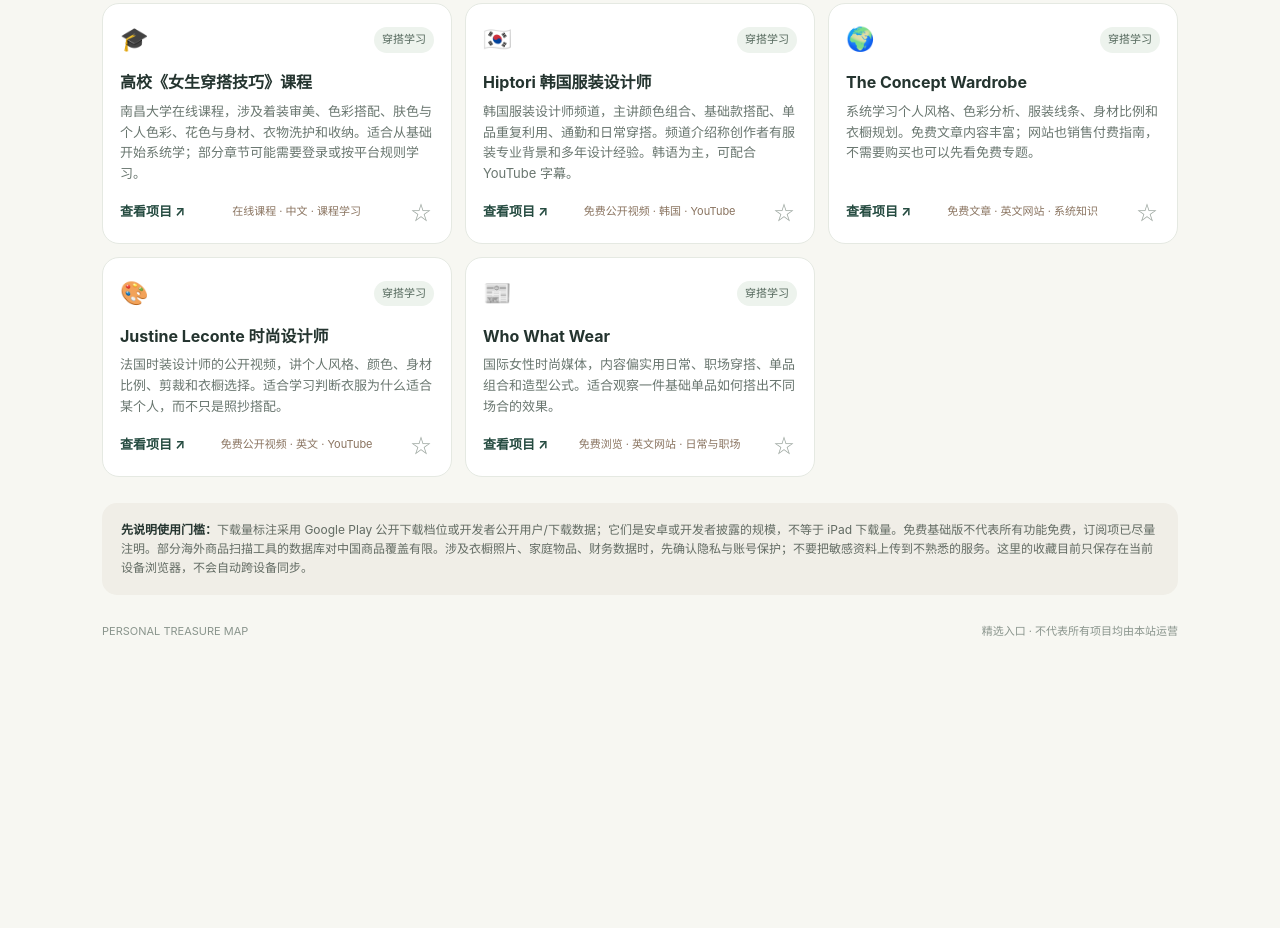
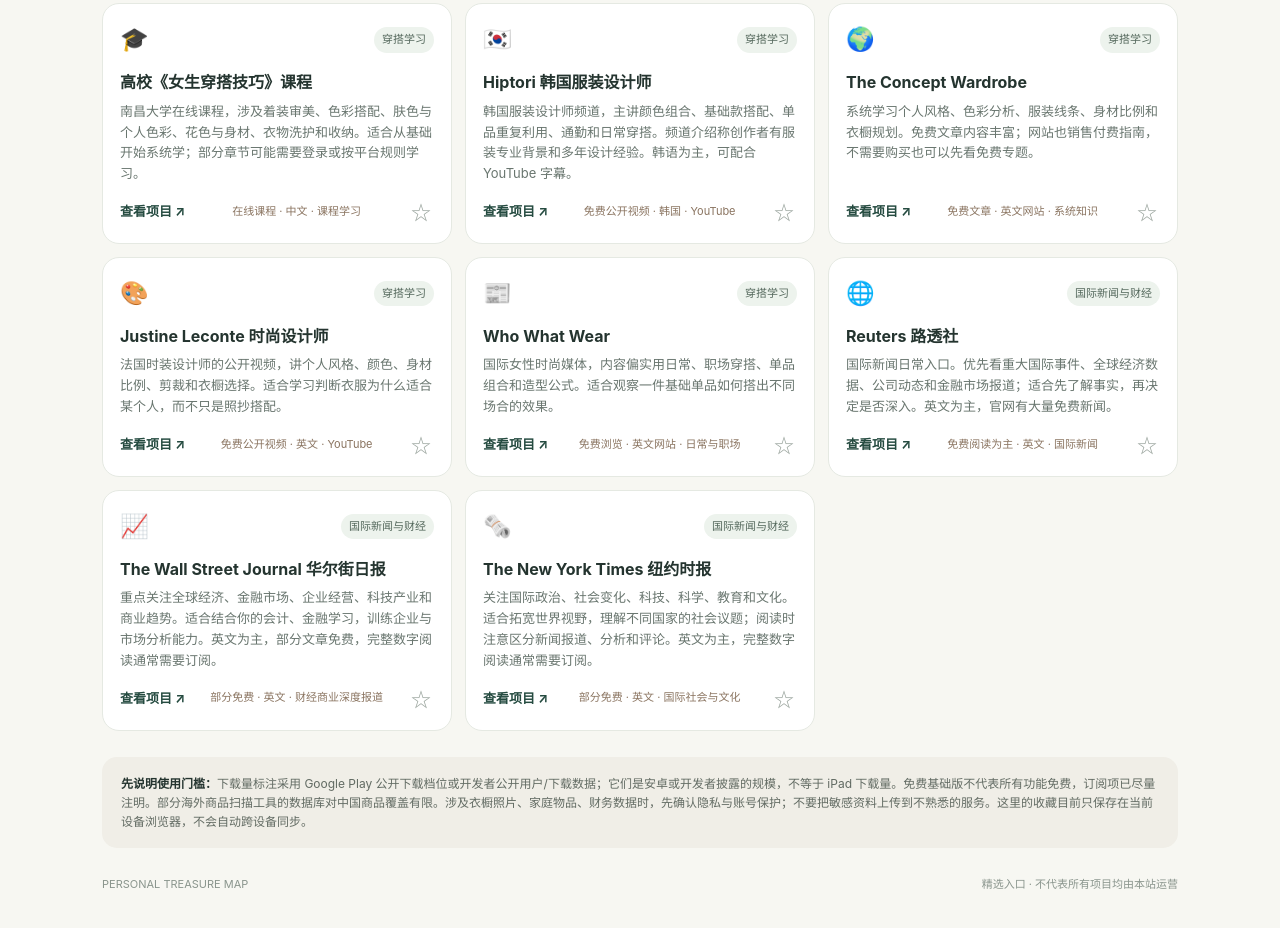
Before and after one commit to yaolu919/my-life-treasure, a plain HTML site: page index.html in a window 1280 px wide. Shown: the part 1864-2792 px from the top of the page. Before the commit the page ends 2568 px from the top, so only its background shows below. Drawn offline with Linux system fonts and the light colour scheme.

Commit message:
Add trusted international news sources and information curation

```diff
--- a/index.html
+++ b/index.html
@@ -4,7 +4,7 @@
 <meta charset="UTF-8">
 <meta name="viewport" content="width=device-width,initial-scale=1,viewport-fit=cover">
 <meta name="theme-color" content="#203b35">
-<meta name="description" content="以生活管理为核心：健康、穿搭、美妆、居家、旅行、个人财务与计划。">
+<meta name="description" content="个人信息与生活管理中心：健康、穿搭、专业成长、财富认知、国际新闻、文化与日常计划。">
 <title>生活宝藏导航</title>
 <style>
 :root{--ink:#24342f;--muted:#718078;--paper:#f7f7f2;--card:#fff;--line:#e5e9e2;--green:#254b40;--mint:#e7f0e9;--gold:#b68b52}
@@ -31,8 +31,8 @@ header{display:flex;align-items:center;justify-content:space-between;gap:16px;pa
 <span style="font-size:10px;letter-spacing:1.5px;color:#9b784c">LIFE & WELLBEING</span><strong style="display:block;font-size:16px;margin:5px 0">生活管理中心</strong><span style="font-size:12px;color:#64746a">健康 · 饮食 · 运动 · 居家 · 形象 · 旅行与生活品质</span>
 </div>
 </section>
-<section class="hero"><p class="eyebrow">A LITTLE MORE WONDER IN EVERYDAY LIFE</p><h2>把真正有用的工具，<br>放进自己的日常生活。</h2><p>这里主要收集生活中真正用得上的工具：健康运动、穿搭衣橱、美妆护肤、家务收纳、家居、旅行、个人财务和生活计划。优先选择有明确用户规模、适合 iPad 或手机、能免费开始使用的项目。</p><div class="hero-note"><span class="pill">中文说明</span><span class="pill">生活实用精选</span><span class="pill">可搜索 · 可收藏</span><span class="pill">手机 / iPad / 电脑可浏览</span></div></section>
-<div class="searchbar"><input id="search" type="search" placeholder="搜索：健康、穿搭、护肤、收纳、记账、计划……" aria-label="搜索资源"></div>
+<section class="hero"><p class="eyebrow">A LITTLE MORE WONDER IN EVERYDAY LIFE</p><h2>把真正有用的工具，<br>放进自己的日常生活。</h2><p>这里不仅收集生活工具，也管理每天值得接触的信息：健康运动、穿搭审美、专业成长、财富认知、国际新闻与文化。优先选择可信、实用、有深度、免费可开始的内容，少刷随机信息，多积累真正有用的知识。</p><div class="hero-note"><span class="pill">中文说明</span><span class="pill">生活实用精选</span><span class="pill">可搜索 · 可收藏</span><span class="pill">手机 / iPad / 电脑可浏览</span></div></section>
+<div class="searchbar"><input id="search" type="search" placeholder="搜索：健康、穿搭、收纳、财经、国际新闻、计划……" aria-label="搜索资源"></div>
 <nav class="filters" id="filters"></nav>
 <div class="meta"><span id="count">正在整理资源…</span><span>点 ☆ 收藏，收藏状态保存在当前浏览器</span></div>
 <section class="grid" id="grid"></section><div class="empty" id="empty">没有找到匹配的资源，试试其他关键词或分类。</div>
@@ -194,6 +194,34 @@ const resources = [
     "u": "https://www.whowhatwear.com/",
     "k": "穿搭学习 海外 时尚媒体 通勤 职场 日常 搭配 灵感"
   }
+  ,
+  {
+    "c": "国际新闻与财经",
+    "e": "🌐",
+    "n": "Reuters 路透社",
+    "d": "国际新闻日常入口。优先看重大国际事件、全球经济数据、公司动态和金融市场报道；适合先了解事实，再决定是否深入。英文为主，官网有大量免费新闻。",
+    "l": "免费阅读为主 · 英文 · 国际新闻",
+    "u": "https://www.reuters.com/",
+    "k": "国际新闻 世界 新闻 经济 金融 市场 公司 全球"
+  },
+  {
+    "c": "国际新闻与财经",
+    "e": "📈",
+    "n": "The Wall Street Journal 华尔街日报",
+    "d": "重点关注全球经济、金融市场、企业经营、科技产业和商业趋势。适合结合你的会计、金融学习，训练企业与市场分析能力。英文为主，部分文章免费，完整数字阅读通常需要订阅。",
+    "l": "部分免费 · 英文 · 财经商业深度报道",
+    "u": "https://www.wsj.com/",
+    "k": "华尔街日报 财经 金融 企业 商业 经济 投资 科技"
+  },
+  {
+    "c": "国际新闻与财经",
+    "e": "🗞️",
+    "n": "The New York Times 纽约时报",
+    "d": "关注国际政治、社会变化、科技、科学、教育和文化。适合拓宽世界视野，理解不同国家的社会议题；阅读时注意区分新闻报道、分析和评论。英文为主，完整数字阅读通常需要订阅。",
+    "l": "部分免费 · 英文 · 国际社会与文化",
+    "u": "https://www.nytimes.com/",
+    "k": "纽约时报 国际 社会 政治 科技 科学 文化 教育"
+  }
 ];
 const categories=["全部",...new Set(resources.map(x=>x.c)),"☆ 我的收藏"];
 const grid=document.getElementById("grid"),filters=document.getElementById("filters"),search=document.getElementById("search"),empty=document.getElementById("empty"),count=document.getElementById("count");
```
